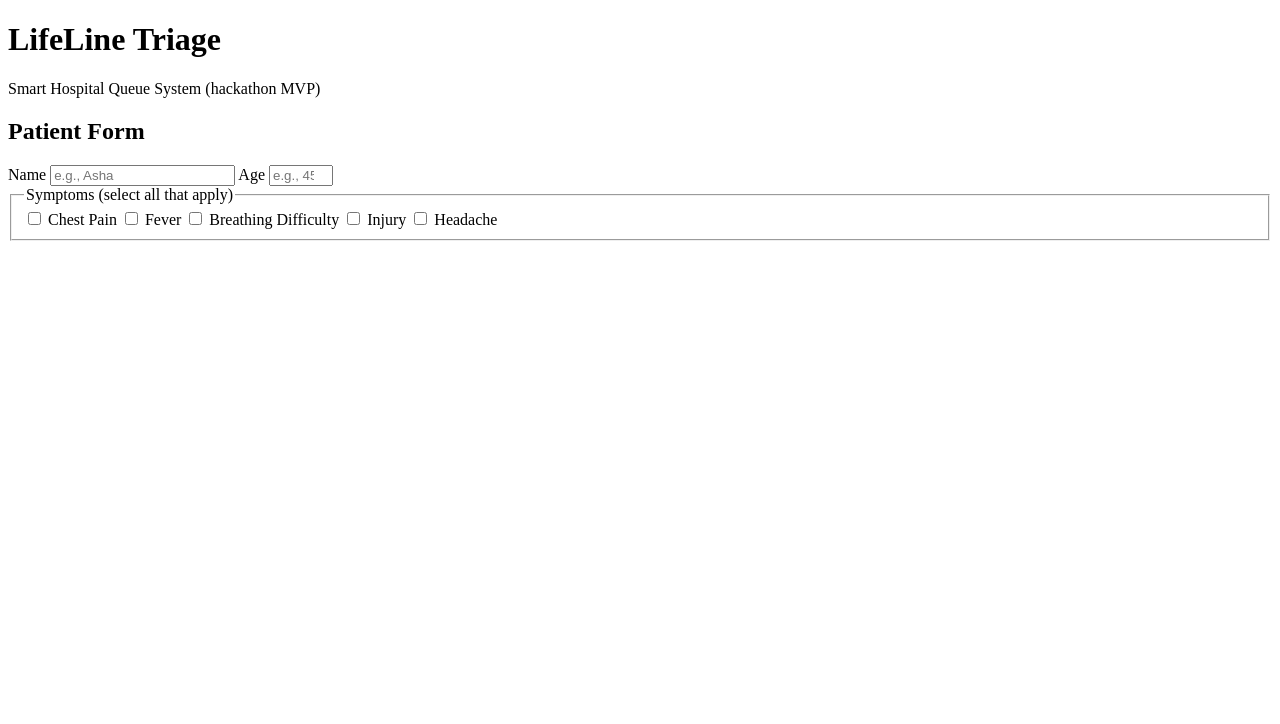
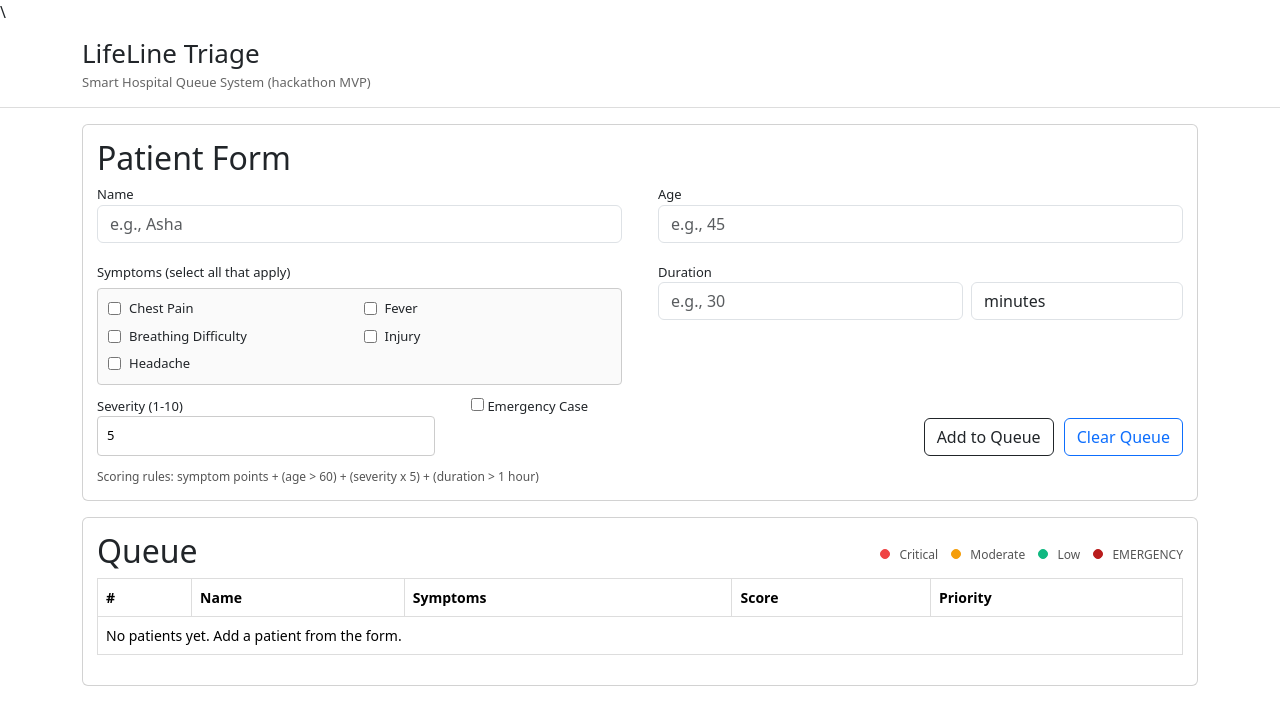
Before and after one commit to Vinitsharma29/Tech-Buddy, a plain HTML site: page index.html in a window 1280 px wide. Drawn offline with nearby package versions, Linux system fonts and the light colour scheme.

Commit message:
Third commit

```diff
--- a/index.html
+++ b/index.html
@@ -4,7 +4,12 @@
     <meta charset="UTF-8" />
     <meta name="viewport" content="width=device-width, initial-scale=1.0" />
     <title>LifeLine Triage - Smart Hospital Queue System</title>
+
+    <!-- Bootstrap 5 CDN (added, but UI stays simple) -->
+    \
+
     <link rel="stylesheet" href="style.css" />
+    <link href="https://cdn.jsdelivr.net/npm/bootstrap@5.3.3/dist/css/bootstrap.min.css" rel="stylesheet" />
   </head>
   <body>
     <header class="header">
@@ -17,16 +22,21 @@
     <main class="container">
       <section class="card">
         <h2>Patient Form</h2>
+
+        <div id="topAlert" class="alert" hidden>
+          Emergency Case Added - Immediate Attention Required
+        </div>
+
         <form id="patientForm" class="form">
           <div class="row">
-            <label>
+            <label class="form-label">
               Name
-              <input id="name" type="text" placeholder="e.g., Asha" required />
+              <input class="form-control" id="name" type="text" placeholder="e.g., Asha" required />
             </label>
 
-            <label>
+            <label class="form-label">
               Age
-              <input id="age" type="number" min="0" max="120" placeholder="e.g., 45" required />
+              <input class="form-control" id="age" type="number" min="0" max="120" placeholder="e.g., 45" required />
             </label>
           </div>
 
@@ -41,3 +51,79 @@
                 <label><input type="checkbox" name="symptoms" value="Headache" /> Headache</label>
               </div>
             </fieldset>
+
+            <label class="form-label">
+              Duration
+              <div class="inline">
+                <input id="durationValue"   class="form-control" type="number" min="0" placeholder="e.g., 30" required />
+                <select id="durationUnit" class="form-control">
+                  <option value="minutes">minutes</option>
+                  <option value="hours">hours</option>
+                </select>
+              </div>
+            </label>
+          </div>
+
+          <div class="row">
+            <label>
+              Severity (1-10)
+              <input id="severity" type="number" min="1" max="10" value="5" />
+            </label>
+
+            <label class="emergencyBox">
+              <input id="emergencyCase" type="checkbox" />
+              Emergency Case
+            </label>
+
+            <div class="actions">
+              <button type="submit" class="btn btn-outline-dark">Add to Queue</button>
+              <button type="button" id="clearBtn" class="btn btn-outline-primary">Clear Queue</button>
+            </div>
+          </div>
+
+          <p class="note">Scoring rules: symptom points + (age &gt; 60) + (severity x 5) + (duration &gt; 1 hour)</p>
+        </form>
+      </section>
+
+      <section class="card">
+        <div class="queueHeader">
+          <h2>Queue</h2>
+          <div class="legend">
+            <span class="dot red"></span> Critical
+            <span class="dot yellow"></span> Moderate
+            <span class="dot green"></span> Low
+            <span class="dot emergency"></span> EMERGENCY
+          </div>
+        </div>
+
+        <div class="tableWrap">
+          <table class="table" aria-label="Patient queue">
+            <thead>
+              <tr>
+                <th>#</th>
+                <th>Name</th>
+                <th>Symptoms</th>
+                <th>Score</th>
+                <th>Priority</th>
+              </tr>
+            </thead>
+            <tbody id="queueBody">
+              <tr id="emptyRow">
+                <td colspan="5" class="muted">No patients yet. Add a patient from the form.</td>
+              </tr>
+            </tbody>
+          </table>
+        </div>
+      </section>
+    </main>
+
+    <!-- <footer class="footer">
+      <div class="container">
+        <span class="muted">Built with HTML + CSS + JavaScript (no real backend)</span>
+      </div>
+    </footer> -->
+
+    <script src="https://cdn.jsdelivr.net/npm/bootstrap@5.3.3/dist/js/bootstrap.bundle.min.js"></script>
+    <script src="script.js" defer></script>
+  </body>
+</html>
--- a/style.css
+++ b/style.css
@@ -0,0 +1,245 @@
+body {
+  font-family: Arial, sans-serif;
+  background: #f4f4f4;
+  color: #222;
+  margin: 0;
+}
+
+/* Our container overrides Bootstrap's container so layout stays the same */
+.container {
+  max-width: 1100px;
+  margin: 0 auto;
+  padding: 0 16px;
+}
+
+.header {
+  background: #ffffff;
+  border-bottom: 1px solid #ddd;
+  padding: 14px 0;
+}
+
+.title {
+  margin: 0;
+  font-size: 26px;
+}
+
+.subtitle {
+  margin: 4px 0 0;
+  color: #666;
+  font-size: 13px;
+}
+
+.card {
+  background: #fff;
+  border: 1px solid #ddd;
+  padding: 14px;
+  margin: 16px 0;
+}
+
+h2 {
+  margin: 0 0 10px;
+  font-size: 18px;
+}
+
+.form label {
+  display: block;
+  font-size: 13px;
+}
+
+.row {
+  display: flex;
+  gap: 12px;
+  margin-bottom: 12px;
+  flex-wrap: wrap;
+}
+
+.row > label,
+.row > fieldset,
+.row > div.actions {
+  flex: 1;
+  min-width: 240px;
+}
+
+input, select {
+  width: 100%;
+  margin-top: 6px;
+  padding: 9px;
+  border: 1px solid #ccc;
+  border-radius: 4px;
+  font-size: 14px;
+  background: #fff;
+}
+
+.inline {
+  display: flex;
+  gap: 8px;
+}
+
+.inline input { flex: 1.2; }
+.inline select { flex: 0.8; }
+
+.symptomsField {
+  border: 0;
+  padding: 0;
+  margin: 0;
+}
+
+.symptomsField legend {
+  font-size: 13px;
+  padding: 0;
+  margin-bottom: 6px;
+}
+
+.checks {
+  margin-top: 6px;
+  padding: 10px;
+  border: 1px solid #ccc;
+  border-radius: 4px;
+  background: #fafafa;
+  display: grid;
+  grid-template-columns: 1fr 1fr;
+  gap: 8px;
+}
+
+.checks label {
+  display: flex;
+  gap: 8px;
+  align-items: center;
+  font-size: 13px;
+}
+
+.checks input {
+  width: auto;
+  margin: 0;
+}
+
+.actions {
+  display: flex;
+  gap: 10px;
+  align-items: end;
+  justify-content: flex-end;
+}
+
+button {
+  padding: 10px 12px;
+  border: 1px solid #222;
+  background: #222;
+  color: #fff;
+  border-radius: 4px;
+  cursor: pointer;
+  font-size: 14px;
+}
+
+button.secondary {
+  background: #fff;
+  color: #222;
+}
+
+button:hover {
+  opacity: 0.92;
+}
+
+.note {
+  margin: 0;
+  color: #555;
+  font-size: 12px;
+}
+
+.muted {
+  color: #666;
+  font-size: 13px;
+}
+
+.alert {
+  margin: 10px 0 12px;
+  padding: 10px;
+  border: 1px solid #ef4444;
+  background: #fff1f2;
+  color: #991b1b;
+  font-weight: bold;
+}
+
+.emergencyBox {
+  display: flex;
+  gap: 8px;
+  align-items: center;
+  margin-top: 22px;
+  font-size: 13px;
+}
+
+.emergencyBox input {
+  width: auto;
+  margin: 0;
+}
+
+.queueHeader {
+  display: flex;
+  justify-content: space-between;
+  align-items: center;
+  gap: 10px;
+  flex-wrap: wrap;
+}
+
+.legend {
+  font-size: 12px;
+  color: #555;
+}
+
+.dot {
+  display: inline-block;
+  width: 10px;
+  height: 10px;
+  border-radius: 50%;
+  margin: 0 6px 0 10px;
+  border: 1px solid #999;
+}
+
+.dot.red { background: #ef4444; border-color: #ef4444; }
+.dot.yellow { background: #f59e0b; border-color: #f59e0b; }
+.dot.green { background: #10b981; border-color: #10b981; }
+.dot.emergency { background: #b91c1c; border-color: #b91c1c; }
+
+.tableWrap {
+  width: 100%;
+  overflow-x: auto;
+}
+
+.table {
+  width: 100%;
+  border-collapse: collapse;
+}
+
+.table th, .table td {
+  border: 1px solid #ddd;
+  padding: 10px;
+  text-align: left;
+  font-size: 14px;
+  vertical-align: top;
+}
+
+.table th {
+  background: #f7f7f7;
+}
+
+tr.priority-red td { background: #fff1f2; border-color: #f3c4c6; }
+tr.priority-yellow td { background: #fffbeb; border-color: #f1dfb2; }
+tr.priority-green td { background: #ecfdf5; border-color: #bfe9d5; }
+tr.priority-emergency td { background: #fecaca; border-color: #f87171; }
+
+.small {
+  font-size: 12px;
+  color: #555;
+  margin-top: 4px;
+}
+
+.footer {
+  padding: 16px 0;
+  border-top: 1px solid #ddd;
+  background: #fff;
+}
+
+@media (max-width: 576px) {
+  .checks { grid-template-columns: 1fr; }
+  .actions { justify-content: stretch; }
+  button { width: 100%; }
+}
```
Also changed, not shown: script.js (added).
